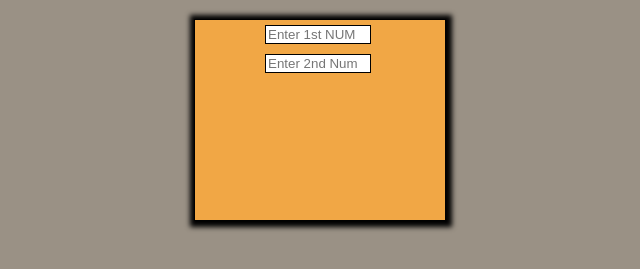
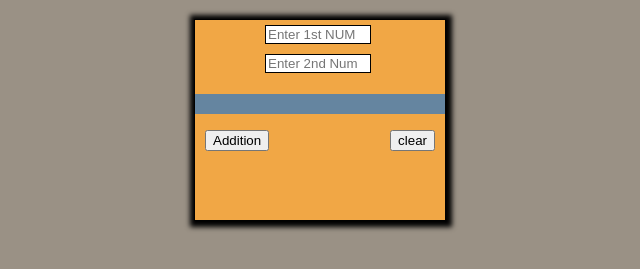
Before and after one commit to Akashchavan7/Addition_num, a plain HTML site: page index.html in a window 1280 px wide. Shown: the part 61-330 px from the top of the page, without its empty margins (320-960 px from the left). Drawn offline with Linux system fonts and the light colour scheme.

Commit message:
buttions added

```diff
--- a/index.html
+++ b/index.html
@@ -53,7 +53,12 @@
         <input type="text" placeholder="Enter 1st NUM" id="num1" class="text">
         <input type="text" placeholder="Enter 2nd Num" id="num2" class="text">
     </div>
+    <p class="add" id="total"></p>
+    <div class="box">
+    <button type="submit" class="btn" onclick="summ()">Addition</button>
+    <button type="submit" class="btn" onclick="resetSum()">clear</button>
 
+</div>
     </div>
 
 </body>
```
